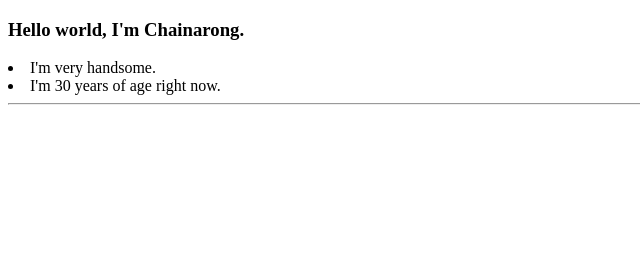
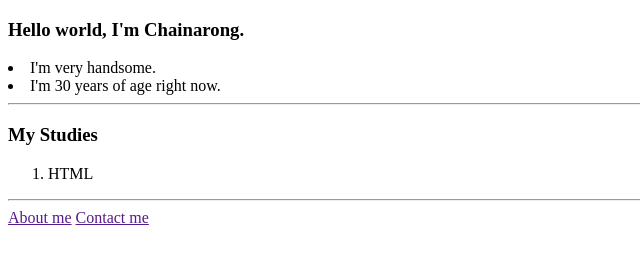
Before and after one commit to ChainarongDev/MyHub, a plain HTML site: page index.html in a window 1280 px wide. Shown: the whole page, without its empty margins (0-640 px from the left). Drawn offline with Linux system fonts and the light colour scheme.

Commit message:
Add files via upload

```diff
--- a/index.html
+++ b/index.html
@@ -9,5 +9,15 @@
   <li>I'm very handsome.</li>
   <li>I'm 30 years of age right now.</li>
   <hr>
+  <h3>My Studies</h3>
+  <ol>
+  <li>HTML</li>
+</ol>
+
+
+  <hr>
+<a href="">About me</a> <a href="">Contact me</a>
+
+
 </body>
 </html>
```
